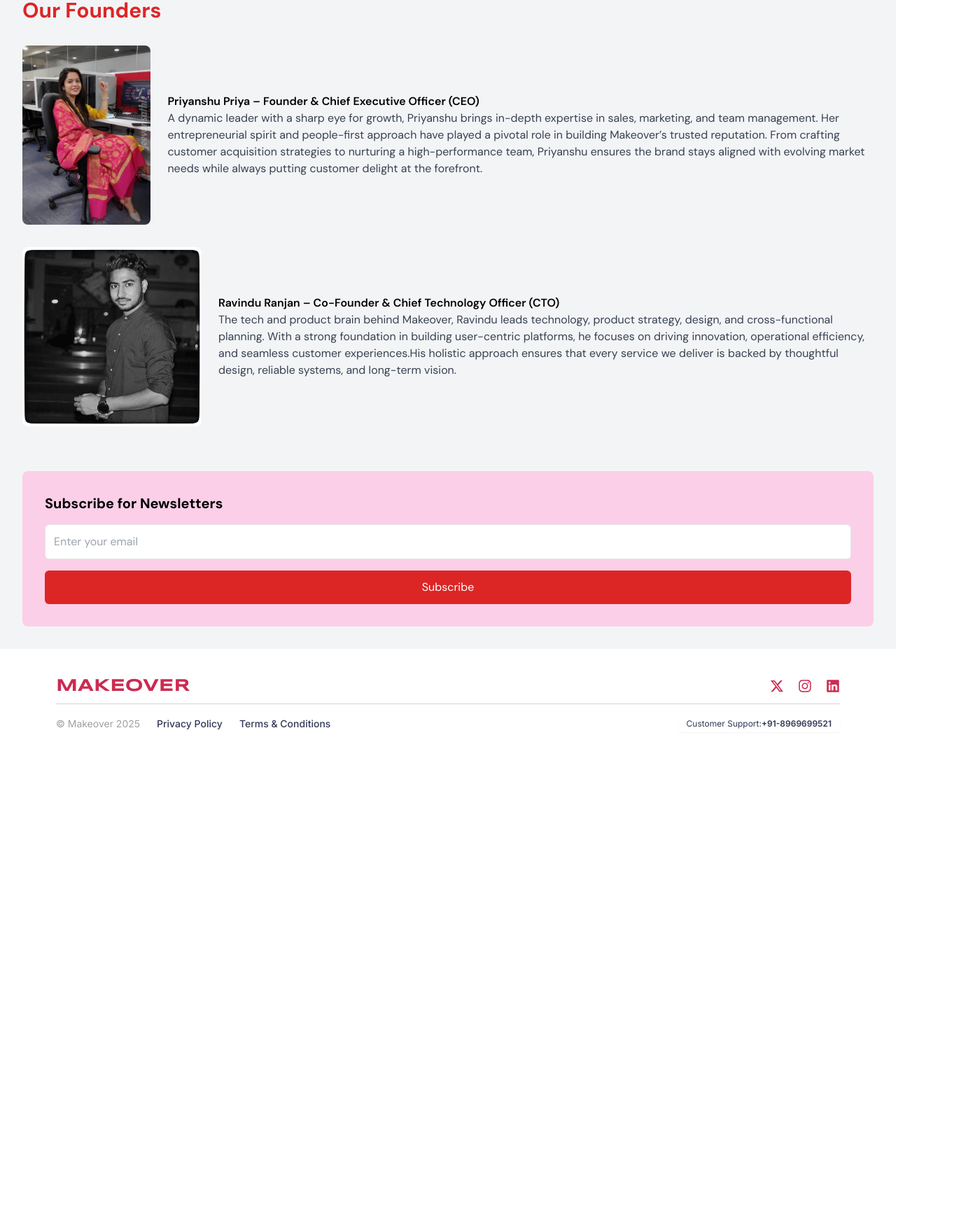
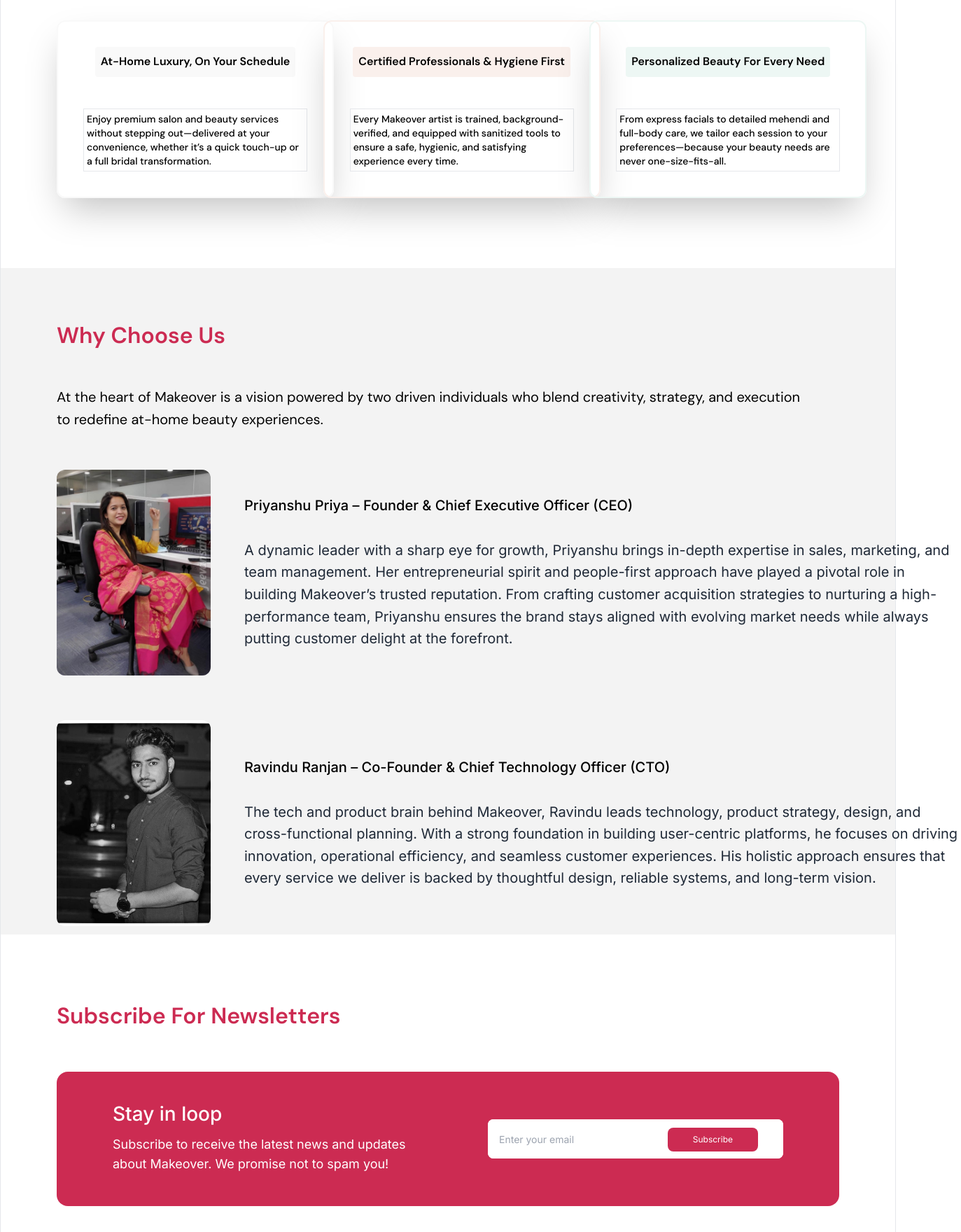
Before and after one commit to 2-0aadarsh/Makeover, a React (Vite) app in the folder client/: page /about in a window 1280 px wide. Shown: the part 880-2640 px from the top of the page at 70% size, 1373 px wide, since content can reach past the window. Before the commit the page ends 1966 px from the top, so only its background shows below. Built offline with nearby package versions, Linux system fonts and the light colour scheme.

Commit message:
completed about us page

```diff
--- /dev/null
+++ b/client/src/components/common/aboutUs/AboutUsPage.jsx
@@ -0,0 +1,194 @@
+import SectionTitle from "../../ui/SectionTitle";
+import model from "../../../assets/About/model.jpg"
+
+import founder1 from "../../../assets/About/founder1.jpg";
+import founder2 from "../../../assets/About/founder2.jpg";
+import { useState } from "react";
+
+
+const AboutUsPage = () => {
+  const AboutUsContent = "Makeover began with a simple yet powerful vision—to bring the luxury and comfort of salon services to every doorstep. It started when we noticed how busy lives, travel hassles, and the lack of trusted professionals often made self-care feel like a chore. We set out to change that. Today, Makeover is more than just a beauty service—it's an experience tailored to you. From a relaxing facial after a long week to bridal glam that makes your big day unforgettable, we offer everything—skin care, hair treatments, waxing, mehendi, and more—delivered with professionalism, hygiene, and heart. Every artist we onboard is trained to not just serve, but to pamper. Our clients aren’t just customers—they’re the reason we exist. As we grow, our upcoming Android and iOS apps will make self-care even more effortless. Because we believe beauty shouldn't wait in a queue—it should come to you, whenever you need it most.";
+
+  const whyChooseUsCards = [
+    {
+      title: "At-Home Luxury, On Your Schedule",
+      description:
+        "Enjoy premium salon and beauty services without stepping out—delivered at your convenience, whether it’s a quick touch-up or a full bridal transformation.",
+      bgColor: "#F9F9F9",
+    },
+    {
+      title: "Certified Professionals & Hygiene First",
+      description:
+        "Every Makeover artist is trained, background-verified, and equipped with sanitized tools to ensure a safe, hygienic, and satisfying experience every time.",
+      bgColor: "#FAF0EC",
+    },
+    {
+      title: "Personalized Beauty For Every Need",
+      description:
+        "From express facials to detailed mehendi and full-body care, we tailor each session to your preferences—because your beauty needs are never one-size-fits-all.",
+      bgColor: "#EDF7F4",
+    },
+  ];
+
+  const foundersData = [
+    {
+      name: "Priyanshu Priya",
+      designation: "Founder & Chief Executive Officer (CEO)",
+      image: founder1,
+      description:
+        "A dynamic leader with a sharp eye for growth, Priyanshu brings in-depth expertise in sales, marketing, and team management. Her entrepreneurial spirit and people-first approach have played a pivotal role in building Makeover’s trusted reputation. From crafting customer acquisition strategies to nurturing a high-performance team, Priyanshu ensures the brand stays aligned with evolving market needs while always putting customer delight at the forefront.",
+    },
+    {
+      name: "Ravindu Ranjan",
+      designation: "Co-Founder & Chief Technology Officer (CTO)",
+      image: founder2,
+      description:
+        "The tech and product brain behind Makeover, Ravindu leads technology, product strategy, design, and cross-functional planning. With a strong foundation in building user-centric platforms, he focuses on driving innovation, operational efficiency, and seamless customer experiences. His holistic approach ensures that every service we deliver is backed by thoughtful design, reliable systems, and long-term vision.",
+    },
+  ];
+
+  const [formData, setFormData] = useState({ email: "" });
+
+  const handleChange = (event) => {
+    setFormData((prev) => ({
+      ...prev,
+      [event.target.name]: event.target.value,
+    }));
+  }
+
+  const handleSubmit = (event) => {
+    event.preventDefault();
+    console.log(formData)
+  }
+
+
+  return (
+    <div className="border min-h-screen  flex flex-col gap-5">
+      {/* about us */}
+      <section className="px-20 py-20">
+        <div className="w-full h-[452px]  py-9 flex items-center justify-between ">
+          <div className="w-2/3 flex flex-col items-start justify-between gap-12">
+            <SectionTitle title="About Us" />
+
+            <div className="font-inter text-[16px] leading-[160%] tracking-[1%] font-normal">
+              {AboutUsContent}
+            </div>
+          </div>
+
+          <div className="w-[260px] h-[383px] bg-[#FF2F54] p-4">
+            <img
+              src={model}
+              alt=""
+              className="w-full h-full object-cover rounded-xl"
+            />
+          </div>
+        </div>
+      </section>
+
+      {/* why choose us */}
+
+      <section className="px-20 py-20">
+        <div className="w-full h-[380px] flex flex-col items-start justify-between">
+          <SectionTitle title="Why Choose Us" />
+
+          <div className="grid grid-cols-3 gap-6">
+            {whyChooseUsCards.map((card, index) => (
+              <div
+                key={index}
+                className="w-[396px] h-[254px] p-9 rounded-xl shadow-2xl flex flex-col items-center justify-between border-2"
+                style={{ borderColor: card.bgColor }}
+              >
+                <h3
+                  style={{ backgroundColor: card.bgColor }}
+                  className="text-[16px] font-semibold bg-slate-600 leading-[166%] p-2 rounded"
+                >
+                  {card.title}
+                </h3>
+                <p className="font-poppins p-1 border text-sm font-medium tracking-normal">
+                  {card.description}
+                </p>
+              </div>
+            ))}
+          </div>
+        </div>
+      </section>
+
+      {/* our founders */}
+      <section className="">
+        <div className="px-20 py-20 w-full h-[952px] flex flex-col items-start justify-between gap-14 bg-[#F3F3F3]">
+          <SectionTitle title="Why Choose Us" />
+          <p className="leading-[160%] w-full text-[20px] pr-10 ">
+            At the heart of Makeover is a vision powered by two driven
+            individuals who blend creativity, strategy, and execution to
+            redefine at-home beauty experiences.
+          </p>
+
+          <div className="flex flex-col gap-16">
+            {foundersData.map((founder, index) => (
+              <div
+                key={index}
+                className="flex items-center justify-center gap-12 "
+              >
+                <div className="w-[220px] h-[294px] rounded-lg overflow-hidden">
+                  <img
+                    src={founder.image}
+                    alt={founder.name}
+                    className="w-full h-full rounded-[12px] object-cover"
+                  />
+                </div>
+
+                <div className="w-[1024px] text-[20px]  font-inter leading-[158%] flex flex-col gap-6">
+                  <h3 className=" font-medium ">
+                    {founder.name} – {founder.designation}
+                  </h3>
+                  <p className="mt-2 text-gray-800 text-wrap">
+                    {founder.description}
+                  </p>
+                </div>
+              </div>
+            ))}
+          </div>
+        </div>
+      </section>
+
+      {/* news letters */}
+      <section id="news-letter" className="px-20 py-20 ">
+        <div className="w-full h-[288px] flex flex-col items-start justify-between gap-16 font-inter">
+          <SectionTitle title="Subscribe For Newsletters" />
+
+          <div className="p-20 w-full min-h-[190px] bg-[#CC2B52] rounded-2xl text-white flex items-center justify-between gap-10">
+            <div className="w-1/2 font-medium text-[28px] leading-[100%] flex flex-col items-start justify-center gap-4">
+              <h3>Stay in loop</h3>
+              <p className="font-normal text-[18px] pr-10 tracking-normal">
+                Subscribe to receive the latest news and updates about Makeover.
+                We promise not to spam you!
+              </p>
+            </div>
+
+            <div className="w-1/2 flex items-end justify-end">
+              <form
+                onSubmit={handleSubmit}
+                className="input-fields w-[422px] h-14 bg-white rounded-lg relative "
+              >
+                <input
+                  type="email"
+                  name="email"
+                  id="email"
+                  value={formData.email}
+                  onChange={handleChange}
+                  placeholder="Enter your email"
+                  className="w-full h-full rounded-lg text-black px-4 text-sm outline-none"
+                />
+                <button className="bg-[#CC2B52] absolute right-9 top-3 px-9 py-2 text-[12px] capitalize rounded-[8px] cursor-pointer ">
+                  subscribe
+                </button>
+              </form>
+            </div>
+          </div>
+        </div>
+      </section>
+    </div>
+  );
+}
+
+export default AboutUsPage
--- a/client/src/components/common/home/Hero.jsx
+++ b/client/src/components/common/home/Hero.jsx
@@ -59,7 +59,7 @@
   ];
 
   return (
-    <main className="hero w-full h-[700px] flex items-center justify-between">
+    <main className="hero w-full h-[700px] flex items-center justify-between ">
       <div className="left w-1/2 h-full flex items-center justify-center ">
         <img src={heroImg} alt="Hero" className="w-full h-full object-cover" />
       </div>
--- a/client/src/components/layout/AppLayout.jsx
+++ b/client/src/components/layout/AppLayout.jsx
@@ -5,10 +5,13 @@
 const AppLayout = () => {
   return (
     <div className="app min-h-screen flex flex-col justify-between">
-        <Header />
+      <Header />
       {/* <div className="mb-[69px]">
       </div> */}
-      <Outlet />
+      {/* Content wrapper with top padding to avoid overlap */}
+      <main className="flex-1 pt-[70px]">
+        <Outlet />
+      </main>
       <Footer />
     </div>
   );
--- /dev/null
+++ b/client/src/components/ui/SectionTitle.jsx
@@ -0,0 +1,11 @@
+/* eslint-disable react/prop-types */
+
+const SectionTitle = ({title}) => {
+  return (
+    <h2 className="font-semibold capitalize text-[32px] text-[#CC2B52] font-sans leading-[100%]">
+      {title}
+    </h2>
+  );
+}
+
+export default SectionTitle
--- a/client/src/routes/HomeRoutes.jsx
+++ b/client/src/routes/HomeRoutes.jsx
@@ -4,7 +4,6 @@
 import AppLayout from "../components/layout/AppLayout";
 import HomePage from "../pages/HomePage";
 import GalleryPage from "../components/common/home/GalleryPage";
-import AboutPage from "../pages/AboutPage";
 import ContactPage from "../pages/ContactPage";
 import NotFoundPage from "../pages/NotFoundPage";
 import SignupPage from "../components/common/SignupPage";
@@ -13,6 +12,7 @@
 import EmailVerificationPage from "../pages/auth/EmailVerificationPage";
 import ForgotPasswordPage from "../pages/auth/ForgotPasswordPage";
 import ResetPasswordPage from "../pages/auth/ResetPasswordPage";
+import AboutUsPage from "../components/common/aboutUs/AboutUsPage";
 
 export const router = createBrowserRouter([
   {
@@ -21,7 +21,7 @@
     children: [
       { index: true, element: <HomePage /> },
       { path: "gallery", element: <GalleryPage /> },
-      { path: "about", element: <AboutPage /> },
+      { path: "about", element: <AboutUsPage /> },
       { path: "contact", element: <ContactPage /> },
       // Add error boundary if needed
       { path: "*", element: <NotFoundPage /> },
```
Also changed, not shown: client/src/components/common/home/GalleryPage.jsx (+22 -10 lines).
